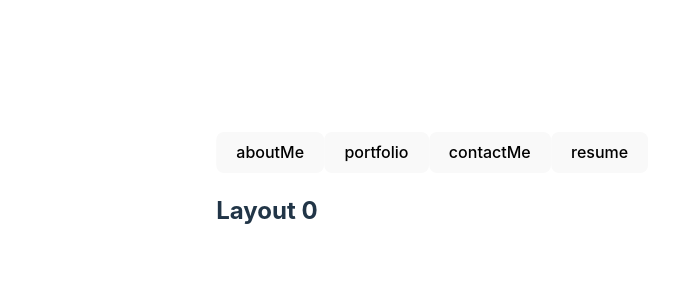
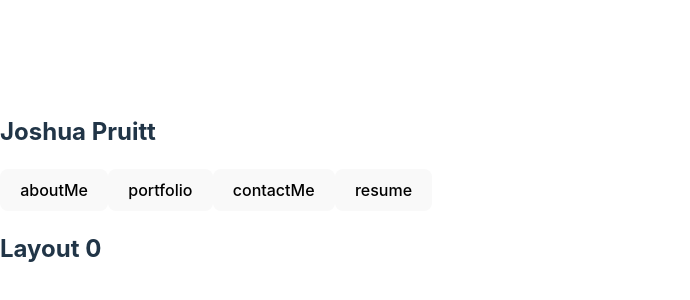
Before and after one commit to JoshuaPruitt/Personal-Website, a React (Vite) app in the folder Challenge-12-vite/: page / in a window 1280 px wide. Shown: the part 210-510 px from the top of the page, without its empty margins (0-690 px from the left). Built offline with nearby package versions, Linux system fonts and the light colour scheme.

Commit message:
changed file structure and moved nav bar code to App.jsx

```diff
--- a/Challenge-12-vite/src/App.jsx
+++ b/Challenge-12-vite/src/App.jsx
@@ -1,13 +1,70 @@
-
-import './style/App.css'
-import send from './components/pages.jsx'
-import body from './main.jsx'
+import './style/index.css'
+import React, { useEffect, useState } from 'react'
 
 
-//send data from body.jsx to be imported and used.
-function App(peram) {
-  send(peram)
-  return body
+const actions = [
+    {name: 'aboutMe', type: 'b1' },
+    {name: 'portfolio', type:"b2"},
+    {name: 'contactMe', type: 'b3'},
+    {name: 'resume', type: 'b4'},
+]
+
+function App(){
+    let pageInfo
+    const [content, setPage] = useState('b1')
+
+
+
+    if (content == "portfolio"){
+        pageInfo = <div>
+                    <h2>Layout 1</h2>
+                    {/* Content for layout 1 */}
+                    </div>
+
+    } else if (content == "contactMe"){
+        pageInfo = <div>
+                    <h2>Layout 2</h2>
+                    {/* Content for layout 1 */}
+                    </div>
+
+    } else if (content == "resume"){
+        pageInfo = <div>
+                    <h2>Layout 3</h2>
+                    {/* Content for layout 1 */}
+                    </div>
+
+    } else {
+        pageInfo = <div>
+                    <h2>Layout 0</h2>
+                    {/* Content for layout 1 */}
+                   </div>
+    }
+
+
+    return (
+        <>
+            <header>
+                <div>
+                  <h2>Joshua Pruitt</h2>
+                </div>
+                <nav>
+                    {/* map out all buttons on the nav bar*/}
+                    {actions.map((action) => (
+                        <button key={action.type} onClick={() => setPage(action.name)}>
+                        {action.name}
+                    </button>
+                    ))}
+                </nav>
+            </header>
+
+
+            <div>
+              {pageInfo}
+            </div>
+
+        </>
+    )
+
 }
 
 export default App
--- a/Challenge-12-vite/src/components/navBar.jsx
+++ /dev/null
@@ -1,57 +0,0 @@
-import '../style/header.css'
-import React, { useEffect, useState } from 'react'
-
-const actions = [
-    {name: 'aboutMe', type: 'b1' },
-    {name: 'portfolio', type:"b2"},
-    {name: 'contactMe', type: 'b3'},
-    {name: 'resume', type: 'b4'},
-]
-
-function navBar(){
-    let pageInfo
-    const [content, setPage] = useState('b1')
-
-
-    if (content == "aboutMe"){
-        pageInfo = <div>
-                    <h2>Layout 1</h2>
-                    {/* Content for layout 1 */}
-                   </div>
-    } else if (content == "portfolio"){
-        pageInfo = <div>
-                    <h2>Layout 2</h2>
-                    {/* Content for layout 1 */}
-                   </div>
-
-    } else if (content == "contactMe"){
-        pageInfo = <div>
-                    <h2>Layout 3</h2>
-                    {/* Content for layout 1 */}
-                   </div>
-
-    } else {
-        pageInfo = <div>
-                    <h2>Layout 0</h2>
-                    {/* Content for layout 1 */}
-                   </div>
-    }
-
-    return (
-        <>
-            <div>
-                {/* map out all buttons on the nav bar*/}
-                {actions.map((action) => (
-                    <button key={action.type} onClick={() => setPage(action.name)}>
-                    {action.name}
-                </button>
-                ))}
-
-            {pageInfo}
-            </div>
-        </>
-    )
-
-}
-
-export default navBar
--- a/Challenge-12-vite/src/components/pages.jsx
+++ b/Challenge-12-vite/src/components/pages.jsx
@@ -1,52 +1,22 @@
 import { useState } from 'react'
-import reactLogo from '../assets/react.svg'
-import viteLogo from '/vite.svg'
+
 import '../style/App.css'
 
-const aboutMe = () => {
-    (
+class PageData {
+
+    //portfolio sends back the portfolio page data
+    portfolio() {
+        return(
     <>
-      <div>
-        <a href="https://vitejs.dev" target="_blank">
-          <img src={viteLogo} className="logo" alt="Vite logo" />
-        </a>
-        <a href="https://react.dev" target="_blank">
-          <img src={reactLogo} className="logo react" alt="React logo" />
-        </a>
-      </div>
-      <h1>Vite + React</h1>
-      <div className="card">
-        <button>
-          count is
-        </button>
-        <p>
-          Edit <code>src/App.jsx</code> and save to test HMR
-        </p>
-      </div>
-      <p className="read-the-docs">
-        Click on the Vite and React logos to learn more
+    <div>
+      <p>
+          Hey guys! This code is working now!
       </p>
+    </div>
     </>
-    )
-};
+    )};
+}
 
-const portfolio = () => {
-<>
-<div>
-  <p>
-      Hey guys! This code is working now!
-  </p>
-</div>
-</>
-};
 
 //send out the page information requested
-function send(peram) {
-  if(peram == "portfolio"){
-    return portfolio
-  } else {
-    return aboutMe
-  }
-}
-
-export default send
+export default PageData
--- a/Challenge-12-vite/src/main.jsx
+++ b/Challenge-12-vite/src/main.jsx
@@ -2,29 +2,11 @@ import React from 'react'
 import ReactDOM from 'react-dom/client'
 import App from './App.jsx'
 import './style/index.css'
-import Header from './components/navBar.jsx'
 
 
-//create the page header
-function header(){
-  ReactDOM.createRoot(document.getElementById('header')).render(
-    <React.StrictMode>
-      <Header />
-    </React.StrictMode>
-  )
-}
-
 //create the page body
-function body(){
-  ReactDOM.createRoot(document.getElementById('root')).render(
-    <React.StrictMode>
-      <App />
-    </React.StrictMode>,
-  )
-}
-
-
-header()
-body()
-
-export default body
+ReactDOM.createRoot(document.getElementById('root')).render(
+  <React.StrictMode>
+    <App />
+  </React.StrictMode>,
+)
```
Also changed, not shown: Challenge-12-vite/src/App - Copy.jsx (added, +59 -0 lines).
